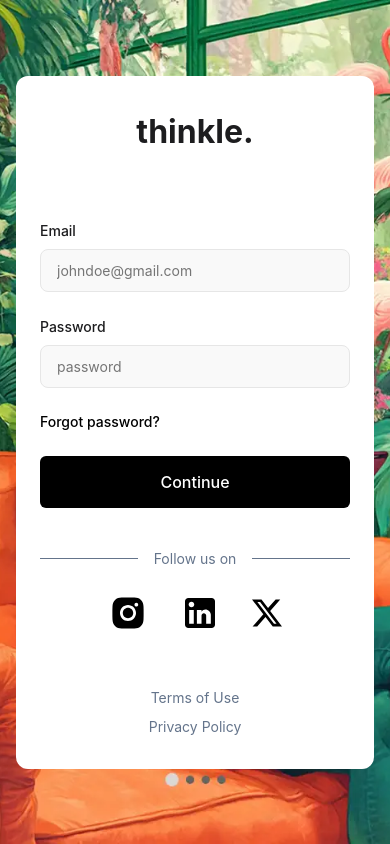
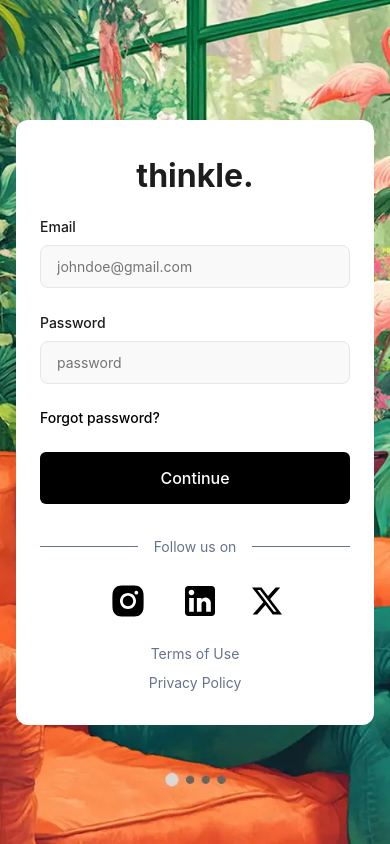
Before and after one commit to NirbhaySirsikar/thinkle-assignment, a React (Vite) app: page /login in a window 390 px wide. Built offline with nearby package versions, Linux system fonts and the light colour scheme.

Commit message:
fixed login view for mobile

```diff
--- a/src/styles/Login.css
+++ b/src/styles/Login.css
@@ -264,12 +264,26 @@
 
   .login-title {
     font-size: 2rem;
+    margin-bottom: 0.5rem;
+  }
+
+  .login-header {
+    margin-bottom: 0.5rem;
   }
 
   .footer-links {
     flex-direction: column;
     align-items: center;
     gap: 0.5rem;
+    margin-top: 0px;
+  }
+
+  .social-icons {
+    margin-bottom: 1rem;
+  }
+
+  .submit-button {
+    margin-bottom: 1rem;
   }
 
   .separator {
```
